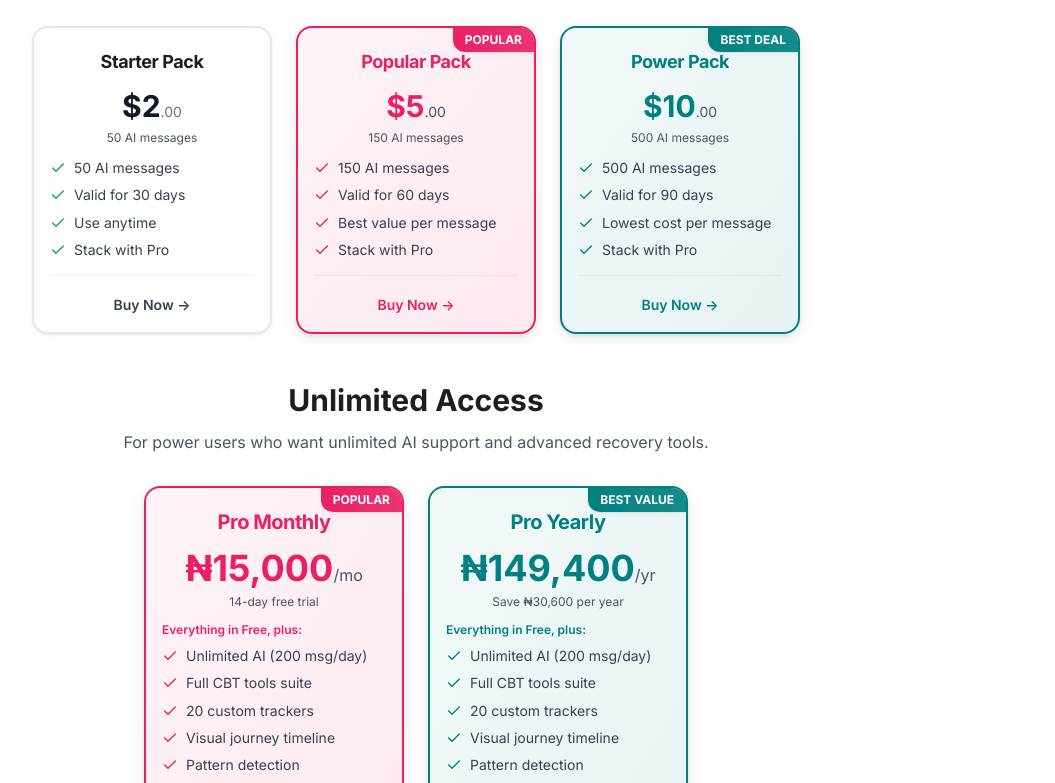
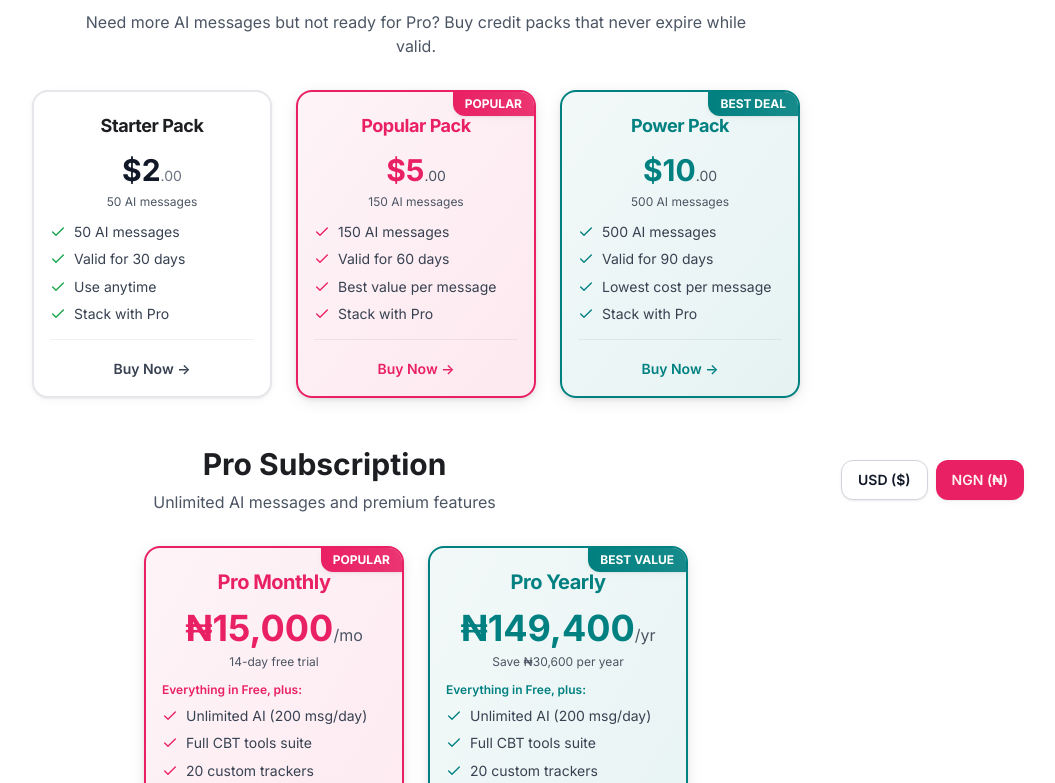
Before and after one commit to OluWhyte/Harthio, a Next.js app: page /pricing in a window 1280 px wide. Shown: the part 1015-1798 px from the top of the page, without its empty margins (224-1279 px from the left). Built offline with nearby package versions, Linux system fonts and the light colour scheme; no server answers; the database is empty.

Commit message:
Fix payment callback redirects for preview and production
- Use request.nextUrl.origin for dynamic callback URLs
- Remove duplicate currency toggle from credits page
- Callback now works correctly on both preview and production domains
- No need to update Paystack URLs when deploying

```diff
--- a/src/app/(authenticated)/credits/page.tsx
+++ b/src/app/(authenticated)/credits/page.tsx
@@ -13,6 +13,7 @@ import { MobilePageHeader } from '@/components/harthio/mobile-page-header';
 import { LoadingSpinner } from '@/components/common/loading-spinner';
 import { platformSettingsService } from '@/lib/services/platform-settings-service';
 import { paystackService } from '@/lib/services/paystack-service';
+import { supabase } from '@/lib/supabase';
 
 export default function CreditsPage() {
   const router = useRouter();
@@ -70,10 +71,11 @@ export default function CreditsPage() {
         .eq('setting_key', 'pricing')
         .single();
 
-      if (pricingData?.setting_value?.pro) {
+      if (pricingData?.setting_value && typeof pricingData.setting_value === 'object' && 'pro' in pricingData.setting_value) {
+        const proData = pricingData.setting_value.pro as any;
         setProPricing({
-          usd: pricingData.setting_value.pro.usd || '9.99',
-          ngn: pricingData.setting_value.pro.ngn || '15000',
+          usd: proData?.usd || '9.99',
+          ngn: proData?.ngn || '15000',
         });
       }
 
@@ -261,24 +263,8 @@ export default function CreditsPage() {
 
         {/* Credit Packs */}
         <div className="mb-8">
-          <div className="flex items-center justify-between mb-4">
+          <div className="mb-4">
             <h2 className="text-2xl font-bold">Buy Credit Packs</h2>
-            <div className="flex gap-2">
-              <Button
-                variant={currency === 'usd' ? 'default' : 'outline'}
-                size="sm"
-                onClick={() => setCurrency('usd')}
-              >
-                USD ($)
-              </Button>
-              <Button
-                variant={currency === 'ngn' ? 'default' : 'outline'}
-                size="sm"
-                onClick={() => setCurrency('ngn')}
-              >
-                NGN (₦)
-              </Button>
-            </div>
           </div>
           <div className="grid sm:grid-cols-2 lg:grid-cols-3 gap-4">
             {creditPacks.map((pack, index) => (
--- a/src/app/api/paystack/callback/route.ts
+++ b/src/app/api/paystack/callback/route.ts
@@ -16,7 +16,8 @@ export async function GET(request: NextRequest) {
     const trxref = searchParams.get('trxref');
 
     if (!reference && !trxref) {
-      return NextResponse.redirect(new URL('/me?payment=error', request.url));
+      const baseUrl = process.env.NEXT_PUBLIC_APP_URL || request.nextUrl.origin;
+      return NextResponse.redirect(new URL('/me?payment=error', baseUrl));
     }
 
     const paymentReference = reference || trxref;
@@ -35,7 +36,8 @@ export async function GET(request: NextRequest) {
 
     if (!verifyData.status || verifyData.data.status !== 'success') {
       console.error('❌ [PAYSTACK] Payment verification failed:', verifyData);
-      return NextResponse.redirect(new URL('/me?payment=failed', request.url));
+      const baseUrl = process.env.NEXT_PUBLIC_APP_URL || request.nextUrl.origin;
+      return NextResponse.redirect(new URL('/me?payment=failed', baseUrl));
     }
 
     const { data } = verifyData;
@@ -57,7 +59,8 @@ export async function GET(request: NextRequest) {
 
     if (paymentError) {
       console.error('❌ [PAYSTACK] Failed to record payment:', paymentError);
-      return NextResponse.redirect(new URL('/me?payment=error', request.url));
+      const baseUrl = process.env.NEXT_PUBLIC_APP_URL || request.nextUrl.origin;
+      return NextResponse.redirect(new URL('/me?payment=error', baseUrl));
     }
 
     // Add credits to user's balance
@@ -100,10 +103,12 @@ export async function GET(request: NextRequest) {
     }
 
     console.log('✅ [PAYSTACK] Payment processed successfully');
-    return NextResponse.redirect(new URL('/me?payment=success', request.url));
+    const baseUrl = process.env.NEXT_PUBLIC_APP_URL || request.nextUrl.origin;
+    return NextResponse.redirect(new URL('/me?payment=success', baseUrl));
   } catch (error) {
     console.error('❌ [PAYSTACK] Callback error:', error);
-    return NextResponse.redirect(new URL('/me?payment=error', request.url));
+    const baseUrl = process.env.NEXT_PUBLIC_APP_URL || request.nextUrl.origin;
+    return NextResponse.redirect(new URL('/me?payment=error', baseUrl));
   }
 }
 
--- a/src/app/api/paystack/initialize/route.ts
+++ b/src/app/api/paystack/initialize/route.ts
@@ -22,6 +22,9 @@ export async function POST(request: NextRequest) {
     // Generate unique reference
     const reference = `PAY-${Date.now()}-${Math.random().toString(36).substr(2, 9)}`;
 
+    // Get the base URL from request origin (works for preview and production)
+    const baseUrl = request.nextUrl.origin;
+
     // Initialize payment with Paystack
     const response = await fetch('https://api.paystack.co/transaction/initialize', {
       method: 'POST',
@@ -34,7 +37,7 @@ export async function POST(request: NextRequest) {
         amount: Math.round(amount), // Ensure integer (kobo/cents)
         currency: currency || 'NGN',
         reference,
-        callback_url: `${process.env.NEXT_PUBLIC_APP_URL || 'https://harthio.com'}/api/paystack/callback`,
+        callback_url: `${baseUrl}/api/paystack/callback`,
         metadata: metadata || {},
       }),
     });
--- a/src/app/pricing/page.tsx
+++ b/src/app/pricing/page.tsx
@@ -38,10 +38,11 @@ function PricingContent() {
         .eq('setting_key', 'pricing')
         .single();
 
-      if (data?.setting_value?.pro) {
+      if (data?.setting_value && typeof data.setting_value === 'object' && 'pro' in data.setting_value) {
+        const proData = data.setting_value.pro as any;
         setProPricing({
-          usd: data.setting_value.pro.usd || '9.99',
-          ngn: data.setting_value.pro.ngn || '15000',
+          usd: proData?.usd || '9.99',
+          ngn: proData?.ngn || '15000',
         });
       }
     };
@@ -177,6 +178,25 @@ function PricingContent() {
               <h1 className="text-2xl sm:text-3xl md:text-4xl lg:text-5xl xl:text-6xl font-bold mb-4 sm:mb-6 bg-gradient-to-r from-primary via-accent to-primary bg-clip-text text-transparent leading-tight">
                 Simple, Transparent Pricing
               </h1>
+
+              {/* Currency Toggle */}
+              <div className="flex justify-center gap-2 mb-6">
+                <Button
+                  variant={currency === 'usd' ? 'default' : 'outline'}
+                  size="sm"
+                  onClick={() => setCurrency('usd')}
+                >
+                  USD ($)
+                </Button>
+                <Button
+                  variant={currency === 'ngn' ? 'default' : 'outline'}
+                  size="sm"
+                  onClick={() => setCurrency('ngn')}
+                >
+                  NGN (₦)
+                </Button>
+              </div>
+
               <p className="text-base sm:text-lg md:text-xl text-gray-600 mb-6 sm:mb-8 leading-relaxed px-4">
                 Start free with peer support. Upgrade to Pro for unlimited AI companion and advanced recovery tools.
               </p>
@@ -367,12 +387,29 @@ function PricingContent() {
             </div>
 
             {/* Pro Subscription Section */}
-            <div className="text-center mb-8">
-              <h2 className="text-2xl sm:text-3xl font-bold mb-3">Unlimited Access</h2>
-              <p className="text-base text-gray-600 max-w-2xl mx-auto">
-                For power users who want unlimited AI support and advanced recovery tools.
-              </p>
+            <div className="flex items-center justify-between mb-8">
+              <div className="text-center flex-1">
+                <h2 className="text-3xl font-bold mb-2">Pro Subscription</h2>
+                <p className="text-gray-600">Unlimited AI messages and premium features</p>
+              </div>
+              <div className="flex gap-2">
+                <Button
+                  variant={currency === 'usd' ? 'default' : 'outline'}
+                  size="sm"
+                  onClick={() => setCurrency('usd')}
+                >
+                  USD ($)
+                </Button>
+                <Button
+                  variant={currency === 'ngn' ? 'default' : 'outline'}
+                  size="sm"
+                  onClick={() => setCurrency('ngn')}
+                >
+                  NGN (₦)
+                </Button>
+              </div>
             </div>
+
 
             <div className="flex flex-wrap justify-center gap-5 sm:gap-6 max-w-6xl mx-auto">
               {/* Pro Monthly - Apple Premium Style */}
```
Also changed, not shown: 1 other file (tests, documents, lock files or other folders).
